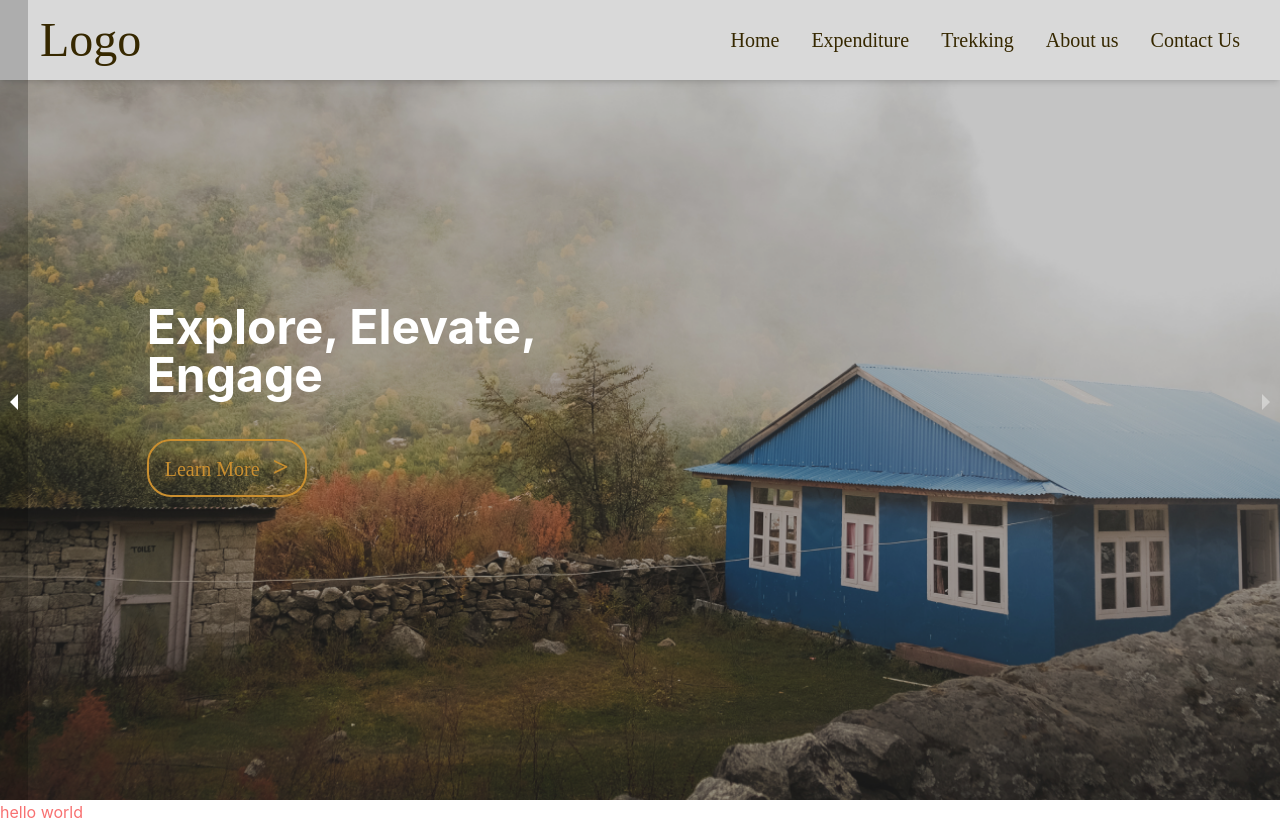
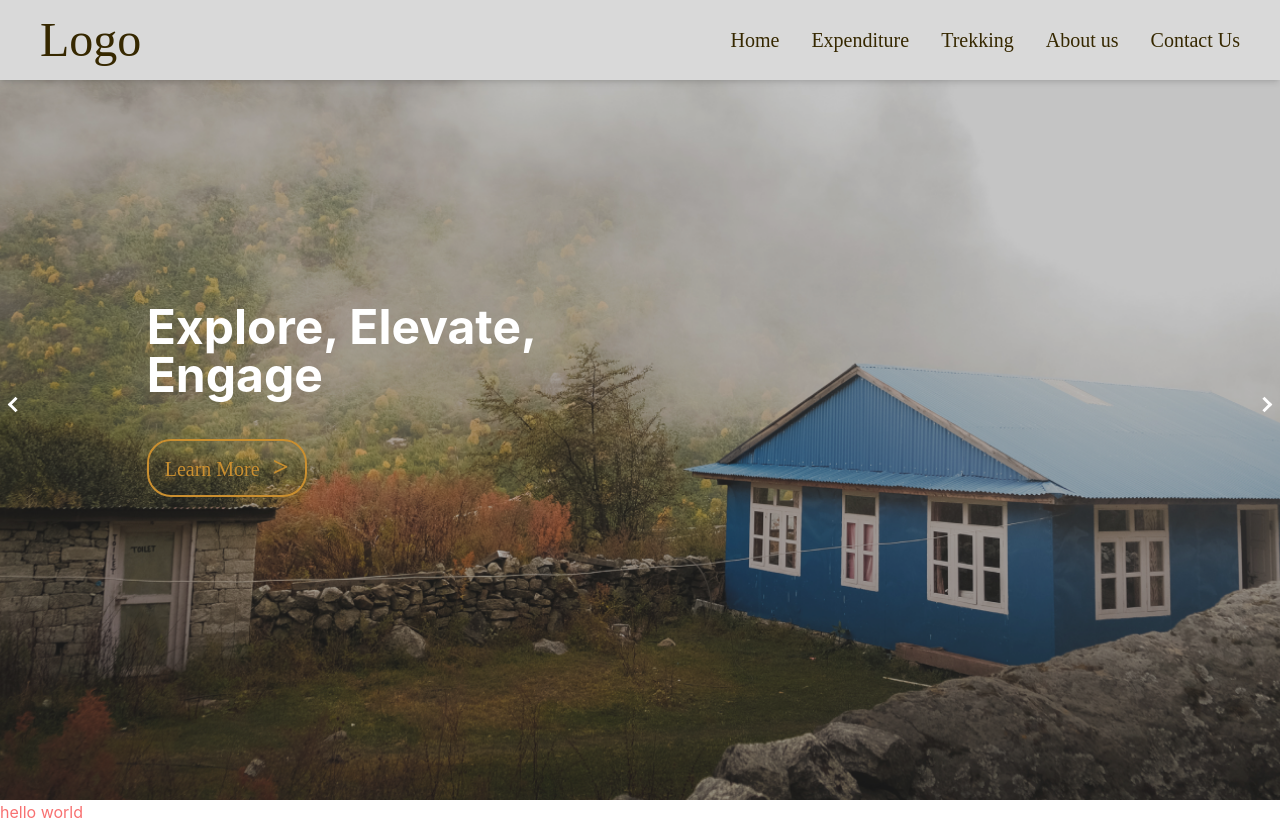
Before and after one commit to saikanepal/Tourism_Front, a React (Create React App) app: page / in a window 1280 px wide. Built offline with nearby package versions, Linux system fonts and the light colour scheme; grey boxes are pictures that could not be loaded.

Commit message:
Arrow-Fixed-Sameer

```diff
--- /dev/null
+++ b/src/Components/HomePage/Nav/CarouselArrow.css
@@ -0,0 +1,40 @@
+.carousel.carousel-slider {
+  overflow: inherit;
+}
+
+.carousel .control-next.control-arrow,
+.carousel .control-next.control-arrow:hover {
+  background-color: transparent;
+  /* right: -146px; */
+}
+
+.carousel .control-prev.control-arrow,
+.carousel .control-prev.control-arrow:hover {
+  background-color: transparent;
+  /* left: -146px; */
+}
+
+.carousel .control-arrow,
+.carousel.carousel-slider .control-arrow {
+  opacity: 1;
+}
+
+.carousel .control-next.control-arrow:before {
+  content: "";
+  border: solid #fff;
+  border-width: 0 3px 3px 0;
+  display: inline-block;
+  padding: 4px;
+  transform: rotate(-45deg);
+  -webkit-transform: rotate(-45deg);
+}
+
+.carousel .control-prev.control-arrow:before {
+  content: "";
+  border: solid #fff;
+  border-width: 0 3px 3px 0;
+  display: inline-block;
+  padding: 4px;
+  transform: rotate(135deg);
+  -webkit-transform: rotate(135deg);
+}
```
Also changed, not shown: src/Components/HomePage/Nav/HeroSection.js (+4 -20 lines), src/Components/HomePage/HomePage.js (indentation only).
